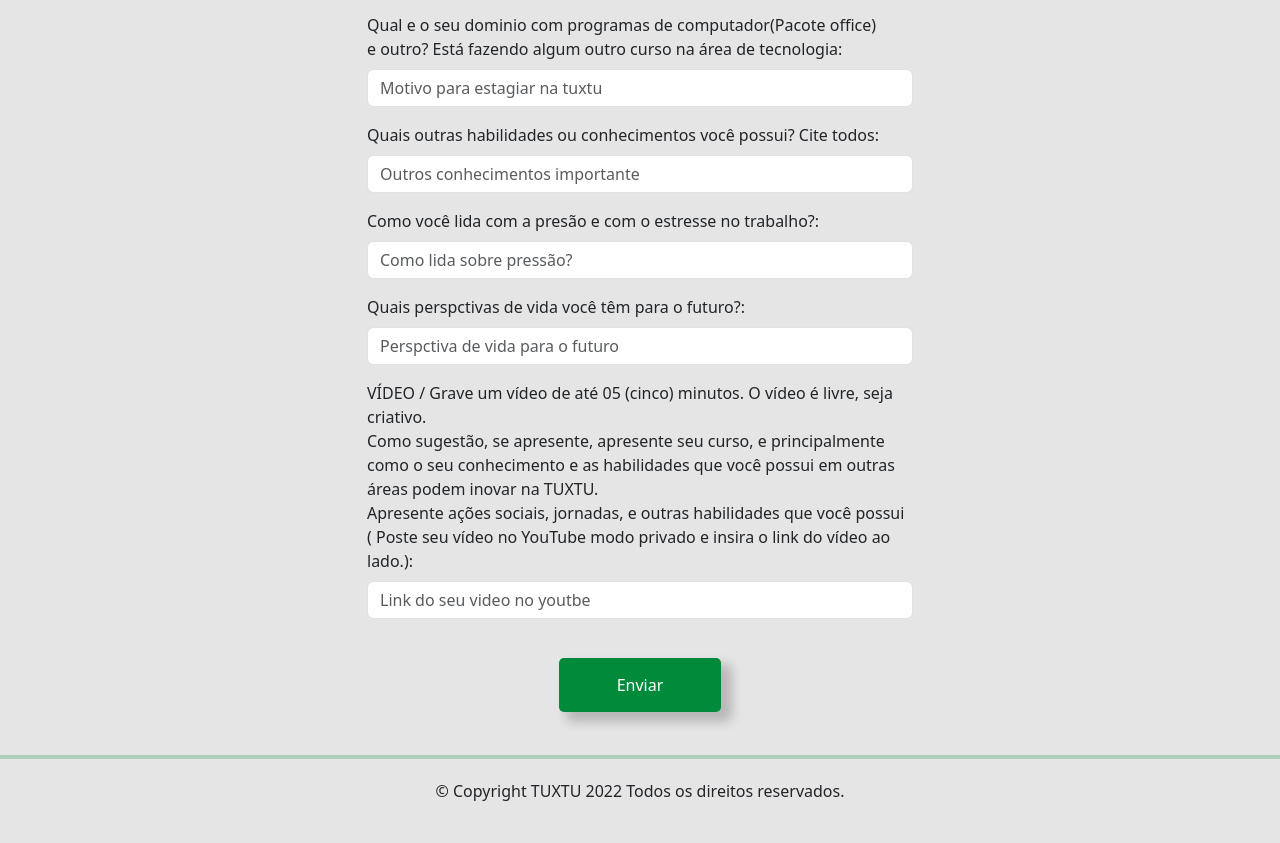
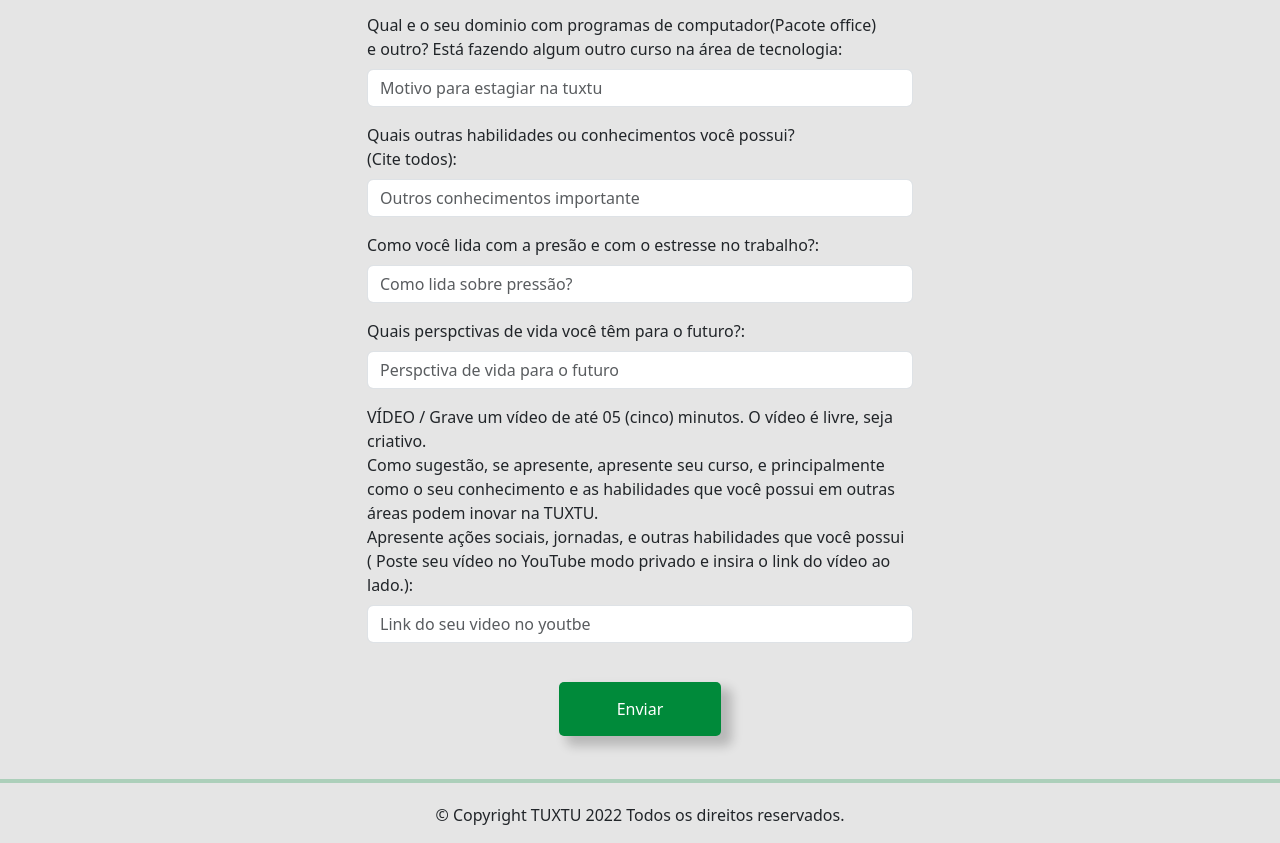
Before and after one commit to wilkerlisboa/Estagio, a plain HTML site: page index.html in a window 1280 px wide. Shown: the part 3531-4374 px from the top of the page. Before the commit the page ends 4350 px from the top, so only its background shows below. Drawn offline with Linux system fonts and the light colour scheme.

Commit message:
fixing page

```diff
--- a/index.html
+++ b/index.html
@@ -201,7 +201,7 @@
                         <input type="text" class="form-control" id="periodo" placeholder="Motivo para estagiar na tuxtu">
                     </div>
                     <div class="mb-3">
-                        <label for="outros" class="form-label">Quais outras habilidades ou conhecimentos você possui? Cite todos:</label>
+                        <label for="outros" class="form-label">Quais outras habilidades ou conhecimentos você possui?<br>(Cite todos):</label>
                         <input type="text" class="form-control" id="periodo" placeholder="Outros conhecimentos importante">
                     </div>
                     <div class="mb-3">
```
